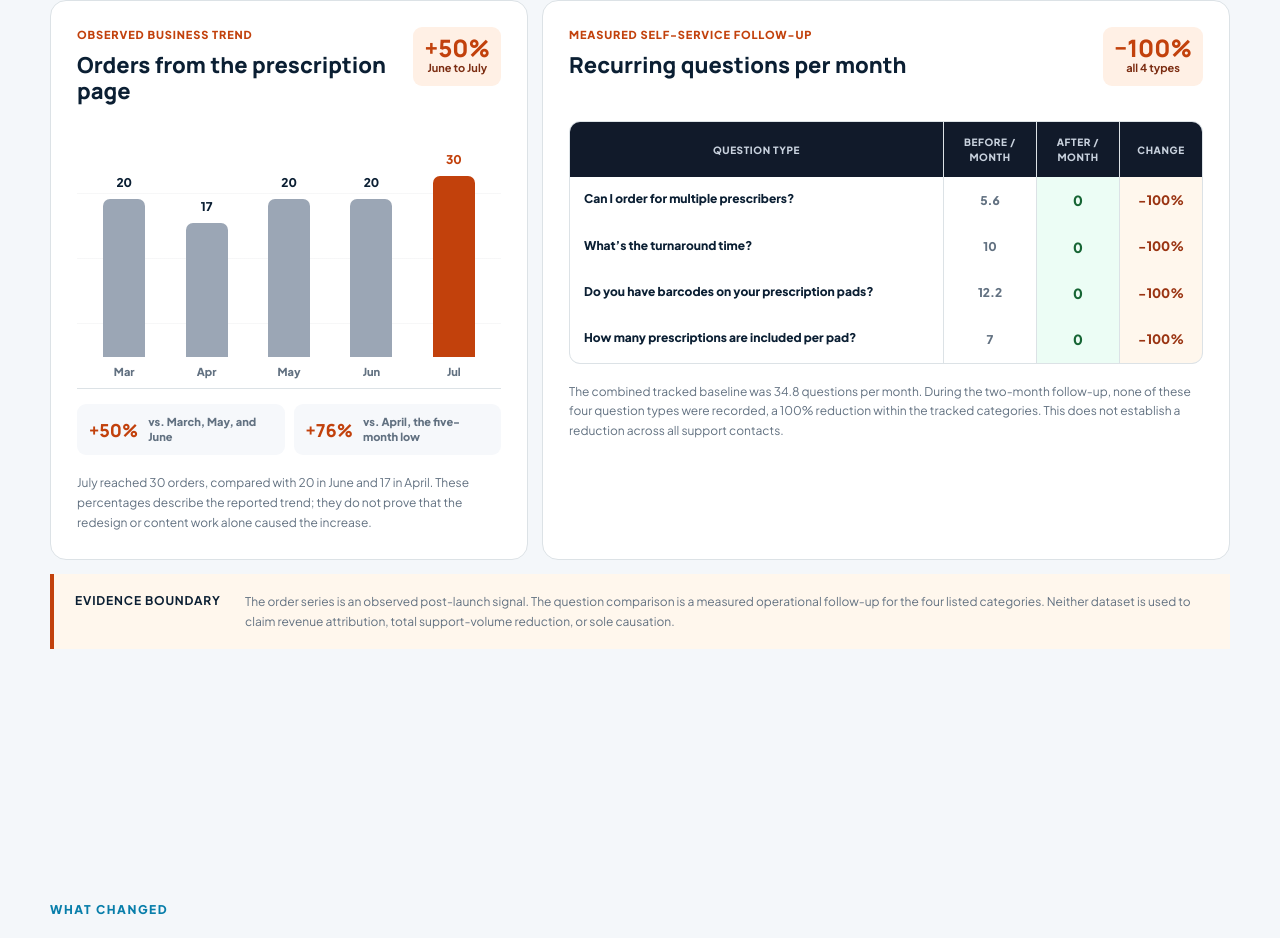
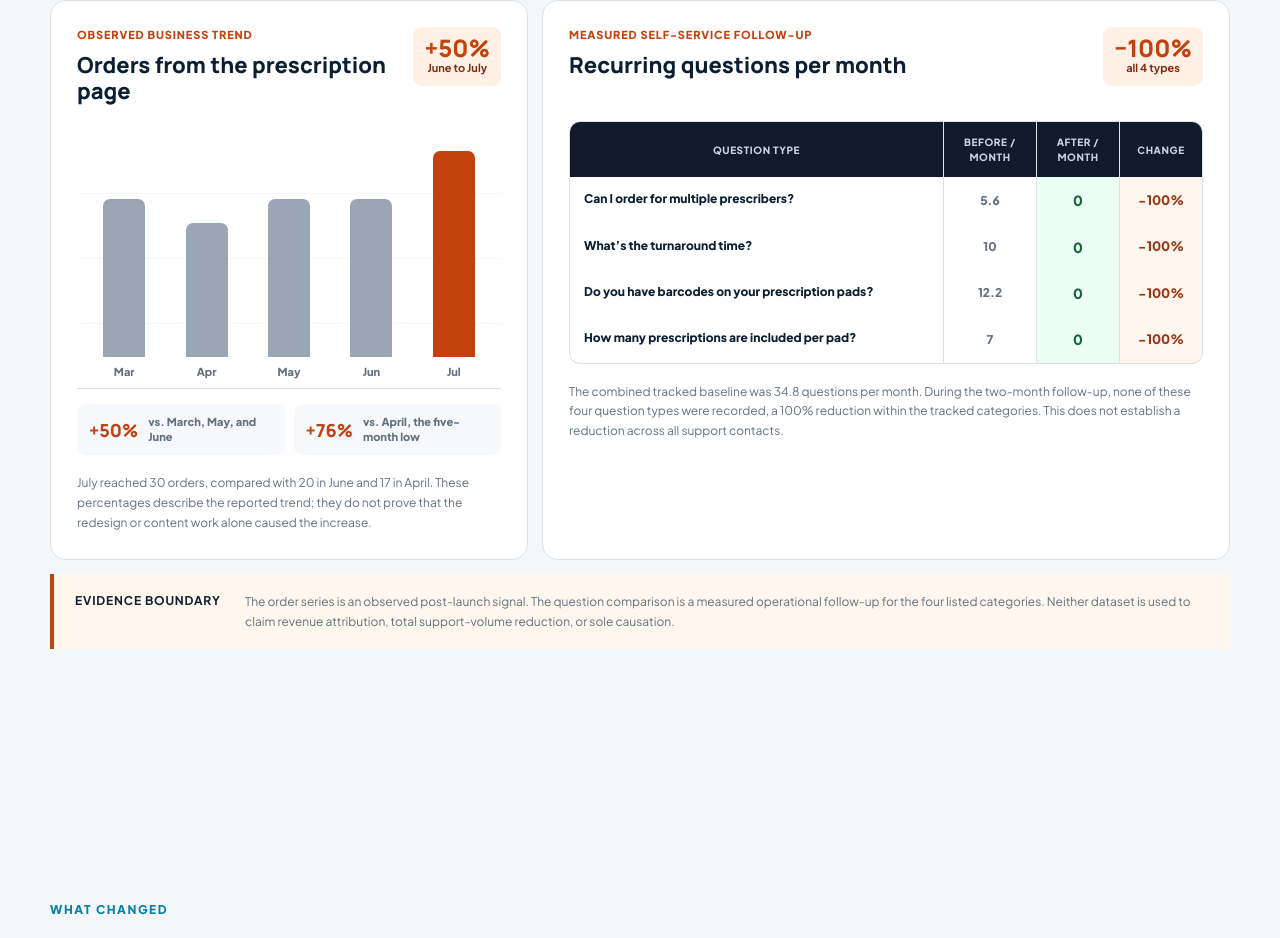
Before and after one commit to andrewjaebok/digital-operations-portfolio, a Next.js app: page /projects/prescription-pad-ordering-portal in a window 1280 px wide. Shown: the part 10534-11472 px from the top of the page. Built offline with nearby package versions, Linux system fonts and the light colour scheme.

Commit message:
Simplify RX order chart labels

```diff
--- a/app/components/RxOperationalResults.tsx
+++ b/app/components/RxOperationalResults.tsx
@@ -40,7 +40,6 @@ export default function RxOperationalResults() {
           <div className="rx-order-chart" role="img" aria-label="Monthly prescription page orders: March 20, April 17, May 20, June 20, and July 30">
             {monthlyOrders.map(({ month, orders }) => (
               <div className={month === "July" ? "is-high" : ""} key={month}>
-                <span>{orders}</span>
                 <i style={{ height: `${(orders / 30) * 100}%` }} aria-hidden="true" />
                 <small>{month.slice(0, 3)}</small>
               </div>
```
